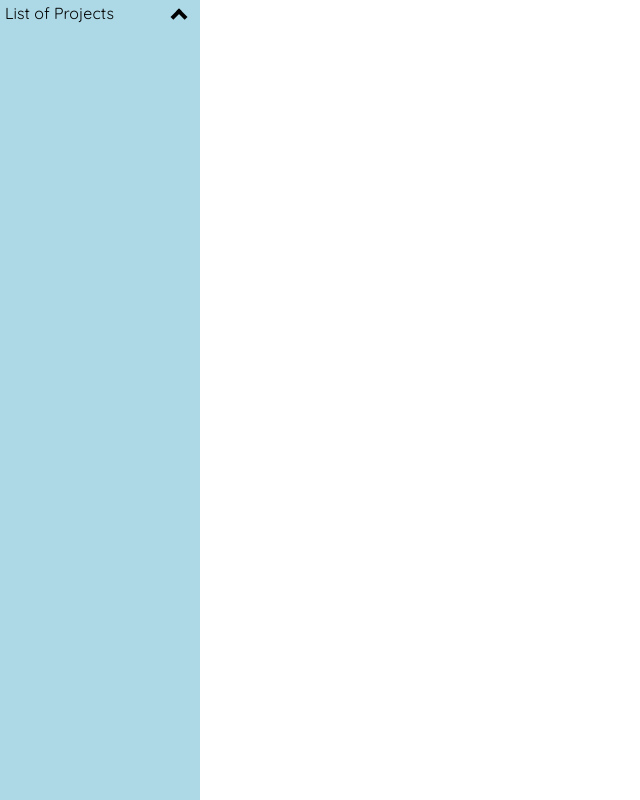
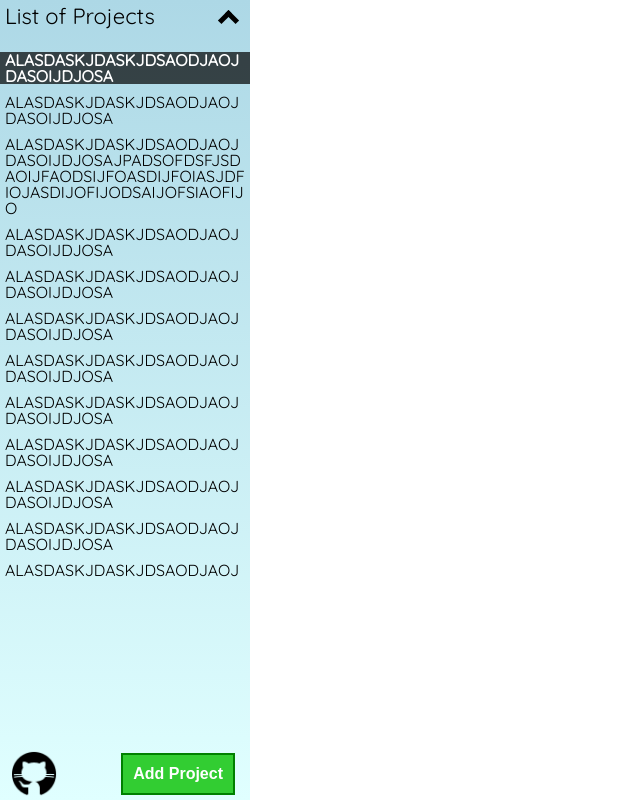
Before and after one commit to LorenzoMarinucci/todo-list, a website built with webpack: page dist/index.html in a window 1280 px wide. Shown: the whole page, without its empty margins (0-640 px from the left). Built offline with nearby package versions, Linux system fonts and the light colour scheme.

Commit message:
Seccion de proyectos añadida.

```diff
--- a/dist/css/styles.css
+++ b/dist/css/styles.css
@@ -4,11 +4,12 @@ html {
 
 i {
   border: solid rgba(0, 0, 0, 1);
-  border-width: 0 4px 4px 0;
+  border-width: 0 5px 5px 0;
   display: inline-block;
-  padding: 4px;
+  padding: 5px;
   margin: 0 10px;
   transition: all 0.4s;
+  cursor: pointer;
 }
 
 .up {
@@ -25,20 +26,110 @@ i {
   top: -8px;
 }
 
-#projects {
-  background-color: lightblue;
+#projectsSection {
+  background: linear-gradient(to bottom, lightblue, lightcyan);
+  background-repeat: no-repeat;
   height: 100vh;
-  width: 200px;
+  width: 250px;
+  position: relative;
 }
 
 #projectsHeader {
   padding-top: 5px;
   padding-left: 5px;
+  font-size: 22px;
 }
 
 #showProjects {
   float: right;
   position: relative;
-  right: 5px;
-  top: 6px;
+  right: 4px;
+  top: 8px;
 }
+
+#proyectList {
+  margin-top: 25px;
+  font-size: 16px;
+  max-width: 250px;
+  max-height: 525px;
+  overflow: auto;
+}
+
+.project {
+  overflow: default;
+  max-width: 250px;
+  word-break: break-all;
+  margin: 10px 0;
+  padding-left: 5px;
+  padding-right: 2px;
+}
+
+.project:hover {
+  cursor: pointer;
+  background-color: rgba(0, 0, 0, 0.1);
+}
+
+.project[selected] {
+  background-color: rgba(0, 0, 0, 0.7);
+  color: white;
+  font-weight: bold;
+}
+
+.project:first-child {
+  margin-top: 0;
+}
+
+.project:last-child {
+  margin-bottom: 0;
+}
+
+#addProject {
+  padding: 10px;
+  position: absolute;
+  bottom: 0px;
+  right: 0px;
+  margin-right: 15px;
+  margin-bottom: 5px;
+  font-size: 16px;
+  outline: none;
+  border: none;
+  background-color: limegreen;
+  border: 2px solid green;
+  cursor: pointer;
+  color: white;
+  font-weight: bold;
+}
+
+#addProject:active {
+  transform: scale(0.9);
+}
+
+/* width */
+::-webkit-scrollbar {
+  width: 7px;
+}
+
+/* Track */
+::-webkit-scrollbar-track {
+  background: lightgray;
+}
+
+/* Handle */
+::-webkit-scrollbar-thumb {
+  background: #888;
+}
+
+/* Handle on hover */
+::-webkit-scrollbar-thumb:hover {
+  background: #555;
+}
+
+#github {
+  width: 48px;
+  height: 48px;
+  position: absolute;
+  bottom: 0px;
+  left: 0px;
+  margin-left: 10px;
+  margin-bottom: 2px;
+}
--- a/dist/index.html
+++ b/dist/index.html
@@ -13,12 +13,62 @@
   </head>
   <body>
     <div id="container">
-      <div id="projects">
+      <div id="projectsSection">
         <div id="projectsHeader">
           <span>List of Projects</span><i class="up" id="showProjects"></i>
         </div>
+        <div id="proyectList">
+          <div class="project" selected>
+            <h2>ALASDASKJDASKJDSAODJAOJDASOIJDJOSA</h2>
+          </div>
+          <div class="project">
+            <h2>ALASDASKJDASKJDSAODJAOJDASOIJDJOSA</h2>
+          </div>
+          <div class="project">
+            <h2>
+              ALASDASKJDASKJDSAODJAOJDASOIJDJOSAJPADSOFDSFJSDAOIJFAODSIJFOASDIJFOIASJDFIOJASDIJOFIJODSAIJOFSIAOFIJO
+            </h2>
+          </div>
+          <div class="project">
+            <h2>ALASDASKJDASKJDSAODJAOJDASOIJDJOSA</h2>
+          </div>
+          <div class="project">
+            <h2>ALASDASKJDASKJDSAODJAOJDASOIJDJOSA</h2>
+          </div>
+          <div class="project">
+            <h2>ALASDASKJDASKJDSAODJAOJDASOIJDJOSA</h2>
+          </div>
+          <div class="project">
+            <h2>ALASDASKJDASKJDSAODJAOJDASOIJDJOSA</h2>
+          </div>
+          <div class="project">
+            <h2>ALASDASKJDASKJDSAODJAOJDASOIJDJOSA</h2>
+          </div>
+          <div class="project">
+            <h2>ALASDASKJDASKJDSAODJAOJDASOIJDJOSA</h2>
+          </div>
+          <div class="project">
+            <h2>ALASDASKJDASKJDSAODJAOJDASOIJDJOSA</h2>
+          </div>
+          <div class="project">
+            <h2>ALASDASKJDASKJDSAODJAOJDASOIJDJOSA</h2>
+          </div>
+          <div class="project">
+            <h2>ALASDASKJDASKJDSAODJAOJDASOIJDJOSA</h2>
+          </div>
+          <div class="project">
+            <h2>ALASDASKJDASKJDSAODJAOJDASOIJDJOSA</h2>
+          </div>
+          <div class="project">
+            <h2>ALASDASKJDASKJDSAODJAOJDASOIJDJOSA</h2>
+          </div>
+        </div>
+        <button id="addProject">Add Project</button>
+        <a href="https://www.github.com/LorenzoMarinucci" target="_blank">
+          <img id="github" src="images/github.png" />
+        </a>
       </div>
-      <div id="todos"></div>
+      <div id="todosSection"></div>
     </div>
     <script src="main.js"></script>
   </body>
```
Also changed, not shown: dist/images/github.png (added).
